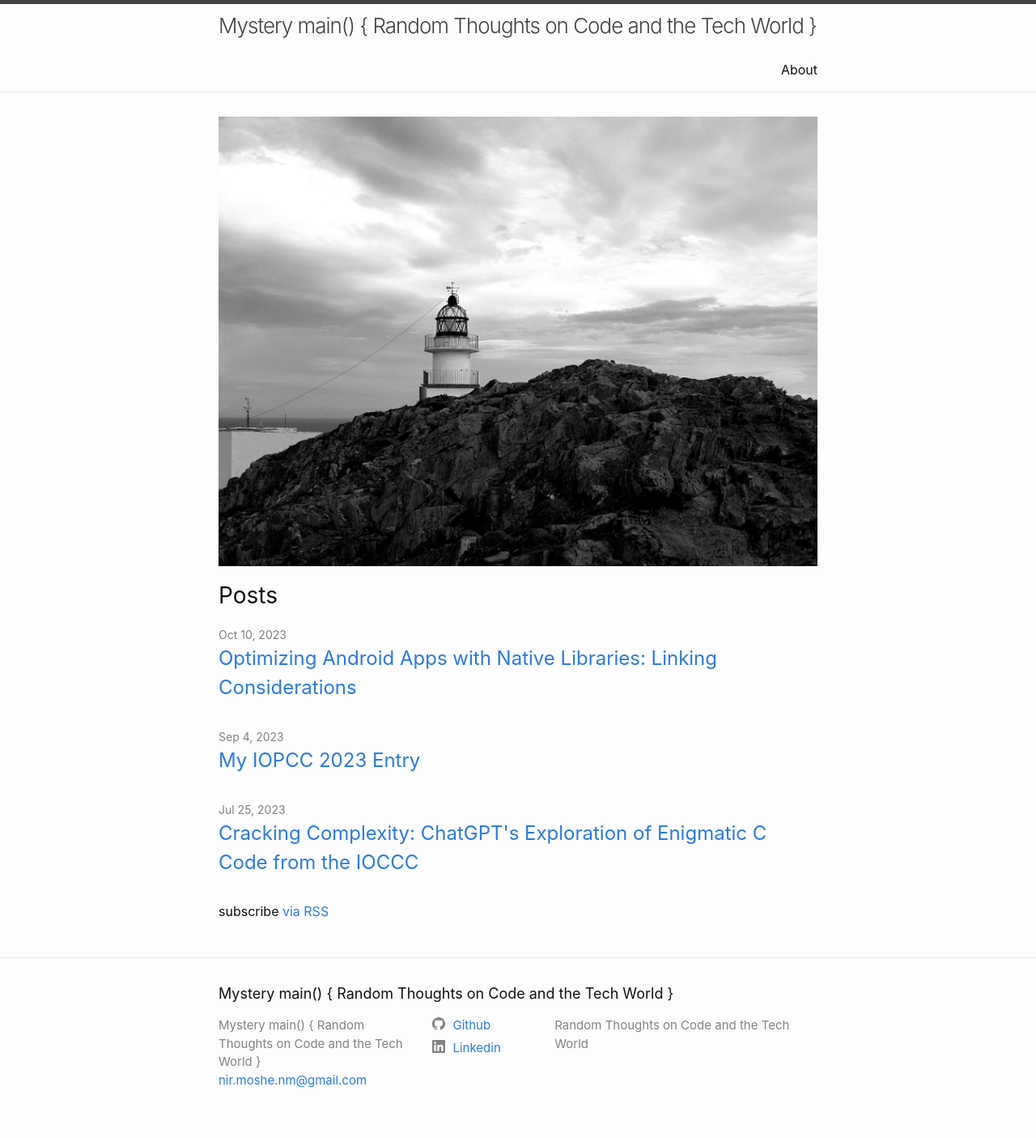
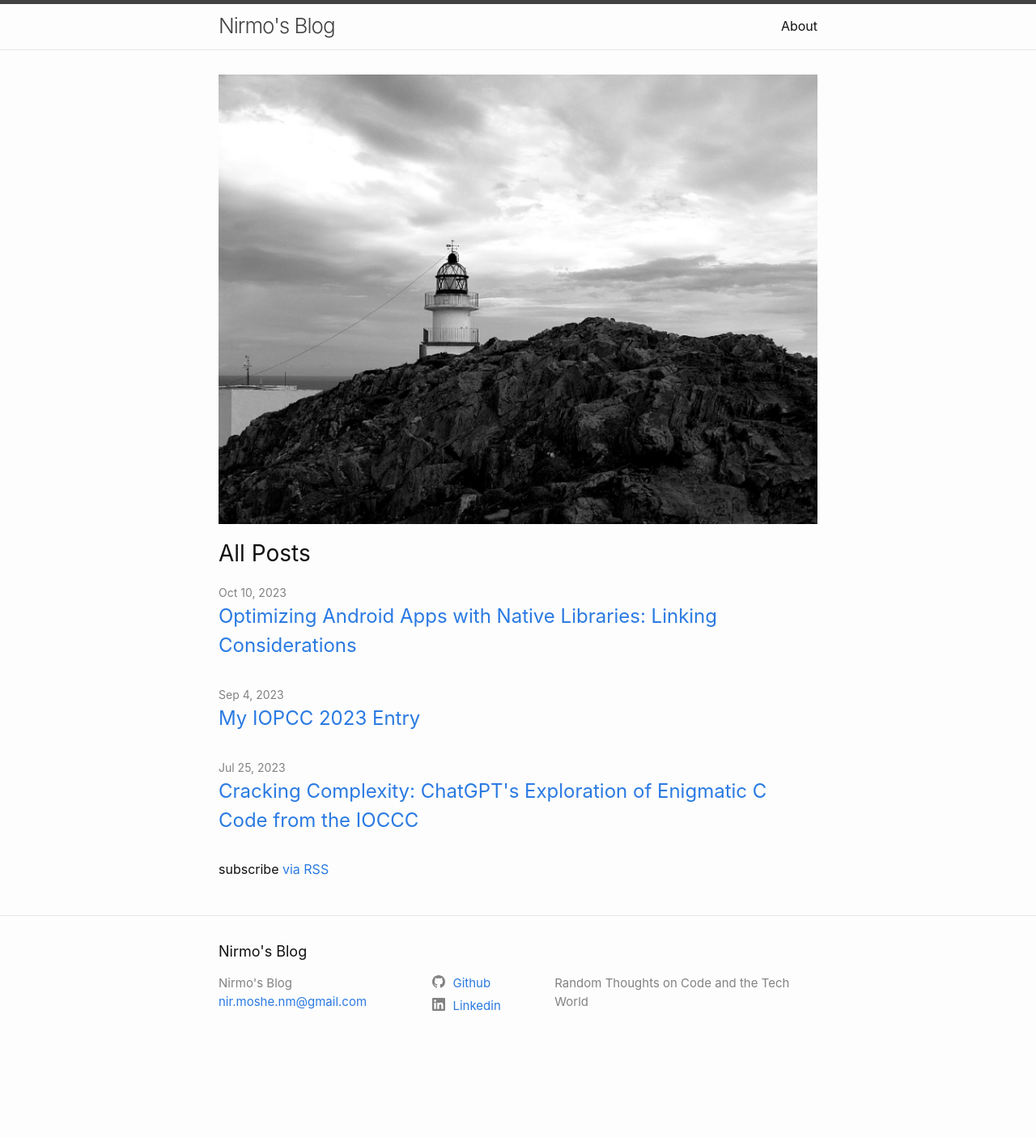
Before and after one commit to nir-mo/nir-mo.github.io, a Jekyll site: the page built from index.markdown, in a window 1280 px wide. Shown: the whole page at 81% size. Built offline with Jekyll 4.4.1, drawn with Linux system fonts in a browser that asks for light colours; after the commit the page ends 1313 px from its top, so only the background shows below that.

Commit message:
SEO: Try to add SEO optimizations.

```diff
--- a/Gemfile
+++ b/Gemfile
@@ -20,6 +20,7 @@
 group :jekyll_plugins do
   gem "jekyll-feed", "~> 0.12"
   gem "jekyll-tagging", "~> 1.1"
+  gem 'jekyll-seo-tag'
 end
 
 # Windows and JRuby does not include zoneinfo files, so bundle the tzinfo-data gem
--- a/_config.yml
+++ b/_config.yml
@@ -18,8 +18,9 @@
 # You can create any custom variable you would like, and they will be accessible
 # in the templates via {{ site.myvariable }}.
 
-title: "Mystery main() { Random Thoughts on Code and the Tech World }"
+title: "Nirmo's Blog"
 email: nir.moshe.nm@gmail.com
+tagline: Random Thoughts on Code and the Tech World
 description: >-
    Random Thoughts on Code and the Tech World
 
@@ -34,9 +35,17 @@
 plugins:
   - jekyll-feed
   - jekyll-tagging
+  - jekyll-seo-tag
 
 tag_page_layout: tag_page
 tag_page_dir: tag
+
+# SEO
+social:
+  name: Nir Moshe
+  links:
+    - https://www.linkedin.com/in/nir-moshe-87a44622b/
+    - https://github.com/nir-mo
 
 # Exclude from processing.
 # The following items will not be processed, by default.
--- a/_layouts/home.html
+++ b/_layouts/home.html
@@ -8,12 +8,12 @@
   {%- endif -%}
 
   <p>
-    <img src="/assets/images/home_page_photo.JPG" class="featured-image-post"/>
+    <img src="/assets/images/home_page_photo.JPG" class="featured-image-post" alt="Cap de Creus lighthouse, 2015"/>
   </p>
   {{ content }}
 
   {%- if site.posts.size > 0 -%}
-    <h2 class="post-list-heading">{{ page.list_title | default: "Posts" }}</h2>
+    <h1 class="post-list-heading">{{ page.list_title | default: "All Posts" }}</h1>
     <ul class="post-list">
       {%- for post in site.posts -%}
       <li>
```
Also changed, not shown: Gemfile.lock.
